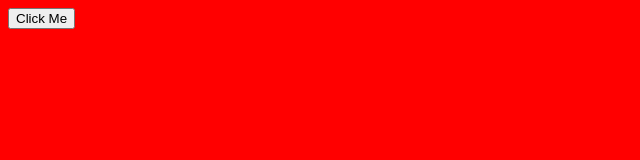
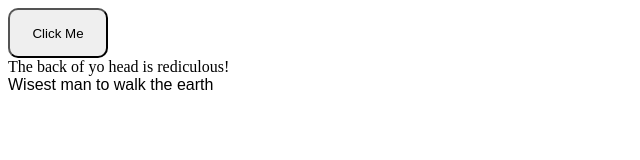
Before and after one commit to davidrfreeman/js30, a plain HTML site: page index.html in a window 1280 px wide. Both pictures are taken after a click on the button "Click Me". Shown: the whole page, without its empty margins (0-640 px from the left). Drawn offline with Linux system fonts and the light colour scheme.

Commit message:
began basic quote page

```diff
--- a/index.html
+++ b/index.html
@@ -9,6 +9,8 @@
   </head>
   <body>
     <button type="button" name="button" id="btn">Click Me</button>
+    <div id="display"></div>
+    <div id="quote"></div>
   </body>
   <script type="text/javascript" src="main.js"></script>
 </html>
--- a/main.css
+++ b/main.css
@@ -1,4 +1,15 @@
-body {
-  background-color: red;
-  font-family: sans-serif;
+#display {
+  font-size: 16px;
+  font-weight: lighter;
 }
+
+#quote {
+  font-size: 22px;
+  font-weight: initial;
+  font: small-caption
+}
+#btn {
+  height: 50px;
+  width: 100px;
+  border-radius: 10px;
+}
--- a/main.js
+++ b/main.js
@@ -1,6 +1,27 @@
 document.addEventListener("DOMContentLoaded", function() {
+
+  let quoteArr = [
+    {
+      quote: "Hello World",
+      credit: "God"
+    },
+    {
+      quote: "The back of yo head is rediculous!",
+      credit: "Wisest man to walk the earth"
+    }
+  ];
+
+
+  let randoNumber = () => {
+    return Math.round(Math.random());
+  };
+
   let btn = document.querySelector("#btn");
+
   btn.addEventListener("click", function() {
-
+    let storedNumber = randoNumber();
+    return document.getElementById('display').innerHTML = quoteArr[storedNumber].quote,
+      document.getElementById('quote').innerHTML = quoteArr[storedNumber].credit,
+      console.log(storedNumber);
   });
 });
```
